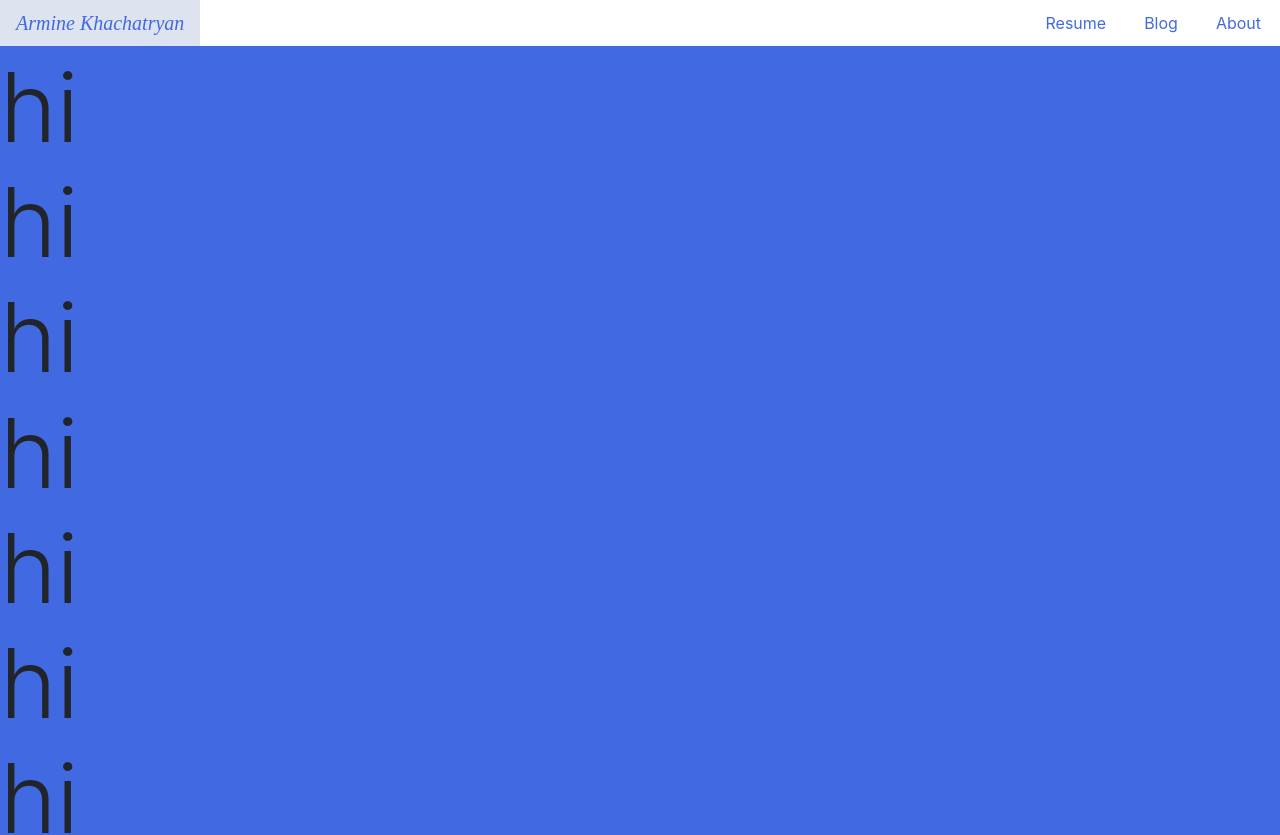
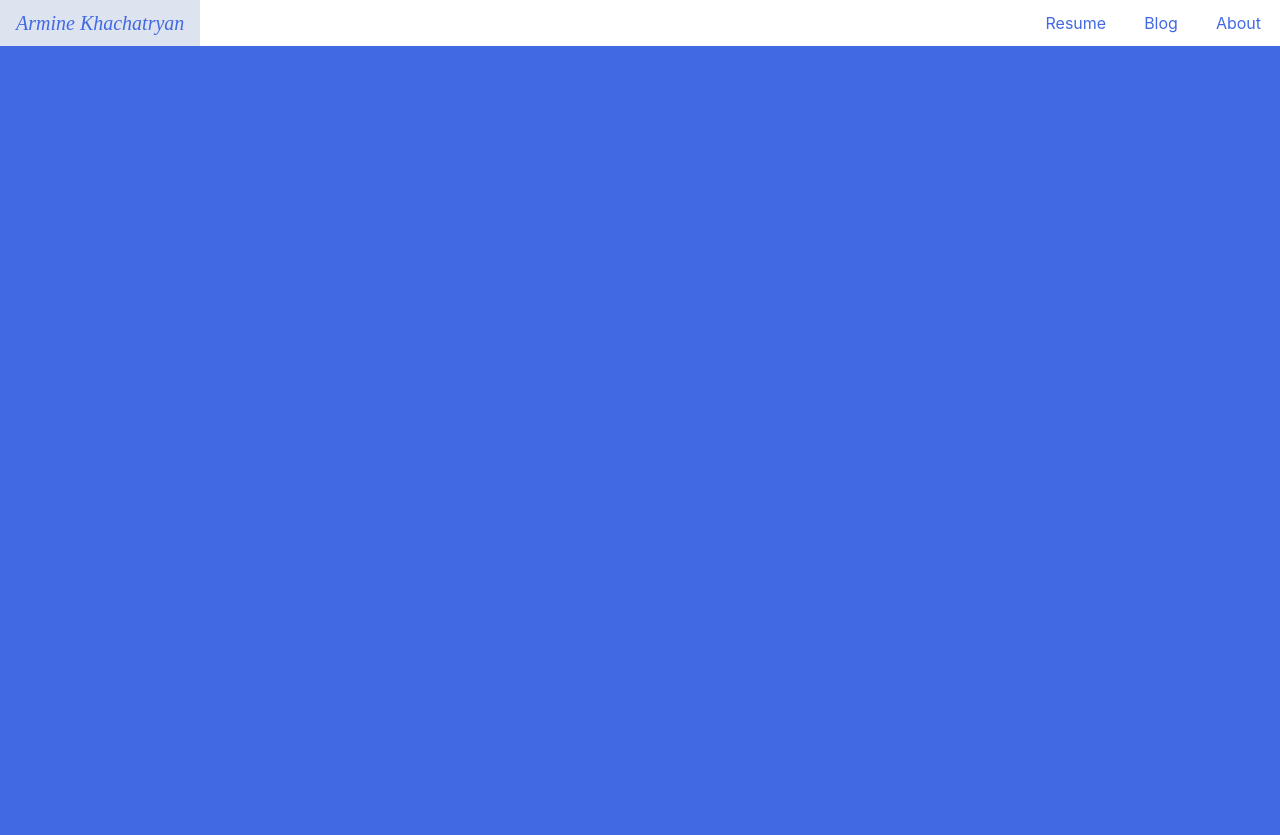
Before and after one commit to arminekhachatryan94/resume, an Angular app: page / in a window 1280 px wide. Shown: the top 835 px of the page. After the commit the page ends 800 px from the top, so only its background shows below. Built offline with nearby package versions, Linux system fonts and the light colour scheme.

Commit message:
use angular router

```diff
--- a/src/app/app.component.html
+++ b/src/app/app.component.html
@@ -3,10 +3,8 @@
     <app-nav></app-nav>
   </header>
   <main>
-    <div id="bg-royalblue" class="padding-top bg">
-      <div *ngFor="let n of [1, 2, 4, 5, 6, 7, 8, 9, 10]">
-        <div class="display-1">hi</div>
-      </div>
+    <div class="padding-top bg">
+      <router-outlet></router-outlet>
     </div>
   </main>
 </div>
--- a/src/app/app.module.ts
+++ b/src/app/app.module.ts
@@ -3,6 +3,8 @@ import { NgModule } from '@angular/core';
 
 import { AppComponent } from './app.component';
 import { NavComponent } from './components/nav/nav.component';
+
+import { routingModule } from './app.routing';
 
 @NgModule({
   declarations: [
@@ -10,7 +12,8 @@ import { NavComponent } from './components/nav/nav.component';
     NavComponent
   ],
   imports: [
-    BrowserModule
+    BrowserModule,
+    routingModule
   ],
   providers: [],
   bootstrap: [AppComponent]
--- /dev/null
+++ b/src/app/app.routing.ts
@@ -0,0 +1,8 @@
+import { ModuleWithProviders } from "@angular/core";
+import { RouterModule, Routes } from '@angular/router';
+
+const routes: Routes = [
+
+];
+
+export const routingModule: ModuleWithProviders = RouterModule.forRoot(routes);
```
